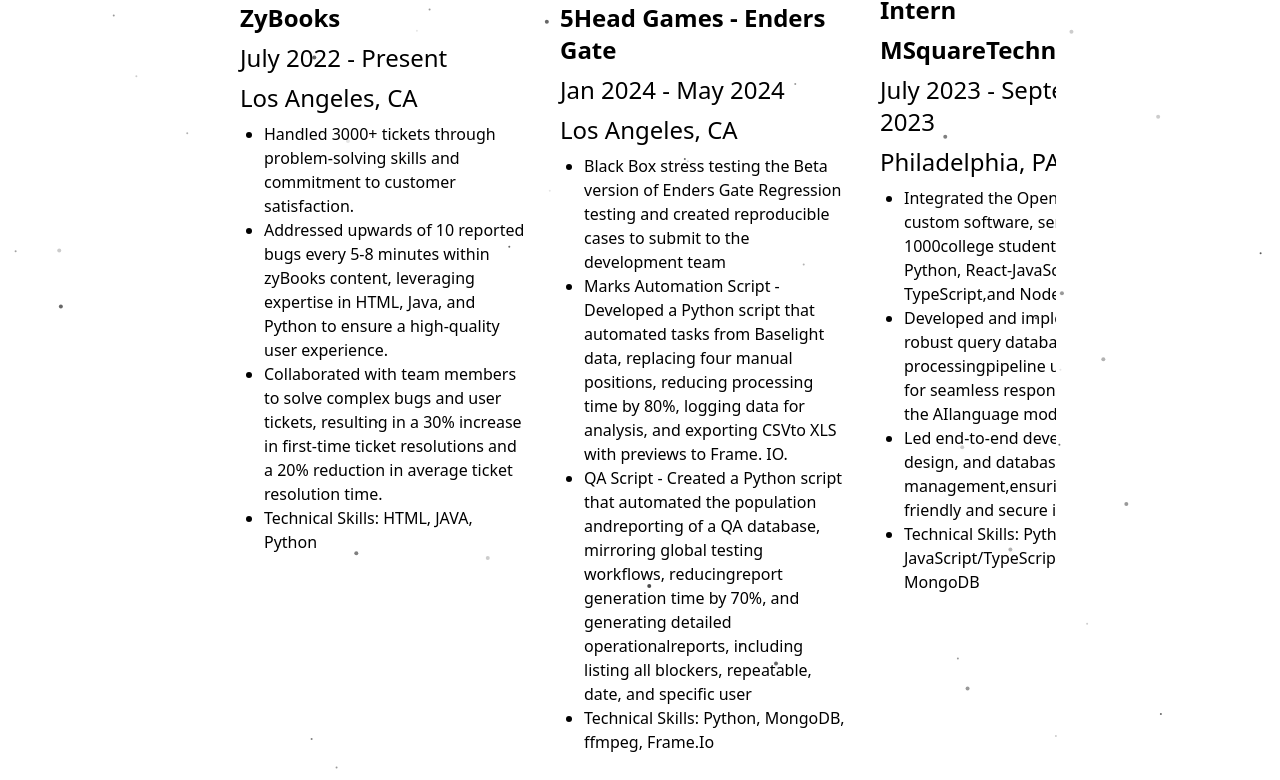
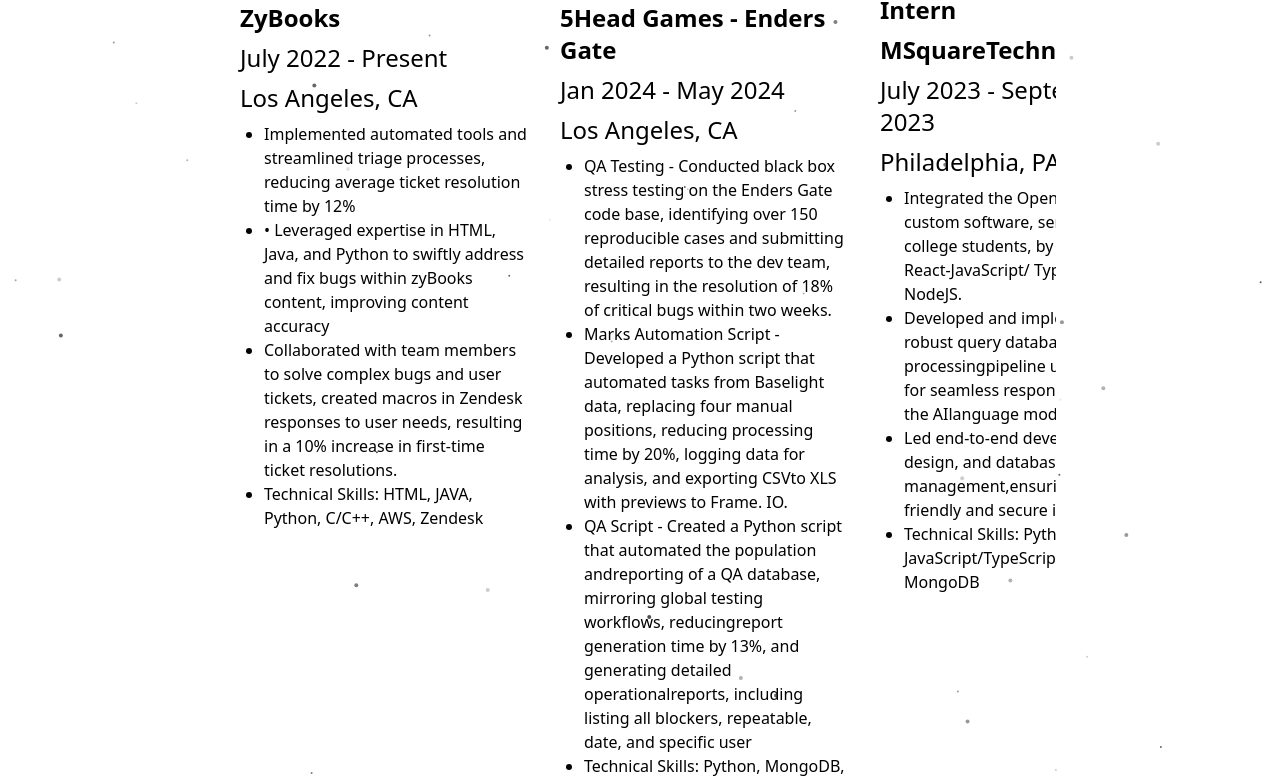
Before and after one commit to JaiKorisal/portfolio-jaikorisal, a Next.js app: page / in a window 1280 px wide. Shown: the part 2656-3436 px from the top of the page. Built offline with nearby package versions, Linux system fonts and the light colour scheme.

Commit message:
Updating

```diff
--- a/components/ExperiencesSection.tsx
+++ b/components/ExperiencesSection.tsx
@@ -11,12 +11,12 @@
     date: "July 2022 - Present",
     place: "Los Angeles, CA",
     description:
-      "Handled 3000+ tickets through problem-solving skills and commitment to customer satisfaction. \n" +
-      "Addressed upwards of 10 reported bugs every 5-8 minutes within zyBooks content, leveraging expertise in HTML, " +
-        "Java, and Python to ensure a high-quality user experience.\n" +
-      "Collaborated with team members to solve complex bugs and user tickets, resulting in a 30% increase in first-time ticket resolutions and a " +
-        "20% reduction in average ticket resolution time.\n" +
-      "Technical Skills: HTML, JAVA, Python",
+      "Implemented automated tools and streamlined triage processes, reducing average ticket resolution time by 12% \n" +
+      "• Leveraged expertise in HTML, Java, and Python to swiftly address and fix bugs within zyBooks content, " +
+        "improving content accuracy\n" +
+      "Collaborated with team members to solve complex bugs and user tickets, created macros in Zendesk " +
+        "responses to user needs, resulting in a 10% increase in first-time ticket resolutions. \n" +
+      "Technical Skills: HTML, JAVA, Python, C/C++, AWS, Zendesk",
     image: "/zybooks.png",
   },
   {
@@ -25,13 +25,14 @@
     date: "Jan 2024 - May 2024",
     place: "Los Angeles, CA",
     description:
-      "Black Box stress testing the Beta version of Enders Gate Regression testing and created reproducible cases to submit to the development team\n" +
+      "QA Testing - Conducted black box stress testing on the Enders Gate code base, identifying over 150 reproducible cases " +
+      "and submitting detailed reports to the dev team, resulting in the resolution of 18% of critical bugs within two weeks. \n " +
       "Marks Automation Script - Developed a Python script that automated tasks from Baselight data, replacing four manual positions, " +
-        "reducing processing time by 80%, logging data for analysis, and exporting CSV" +
+        "reducing processing time by 20%, logging data for analysis, and exporting CSV" +
       "to XLS with previews to Frame. IO.\n" +
       "QA Script - Created a Python script that automated the population and" +
       "reporting of a QA database, mirroring global testing workflows, reducing" +
-      "report generation time by 70%, and generating detailed operational" +
+      "report generation time by 13%, and generating detailed operational" +
       "reports, including listing all blockers, repeatable, date, and specific user\n" +
       "Technical Skills: Python, MongoDB, ffmpeg, Frame.Io",
     image: "/QA.png",
@@ -42,7 +43,7 @@
     date: "July 2023 - September 2023",
     place: "Philadelphia, PA",
     description:
-      "Integrated the OpenAI API into custom software, serving over 1000" +
+      "Integrated the OpenAI API into custom software, serving over 1000 " +
       "college students, by utilizing Python, React-JavaScript/ TypeScript," +
       "and NodeJS.\n" +
       "Developed and implemented a robust query database and data processing" +
```
